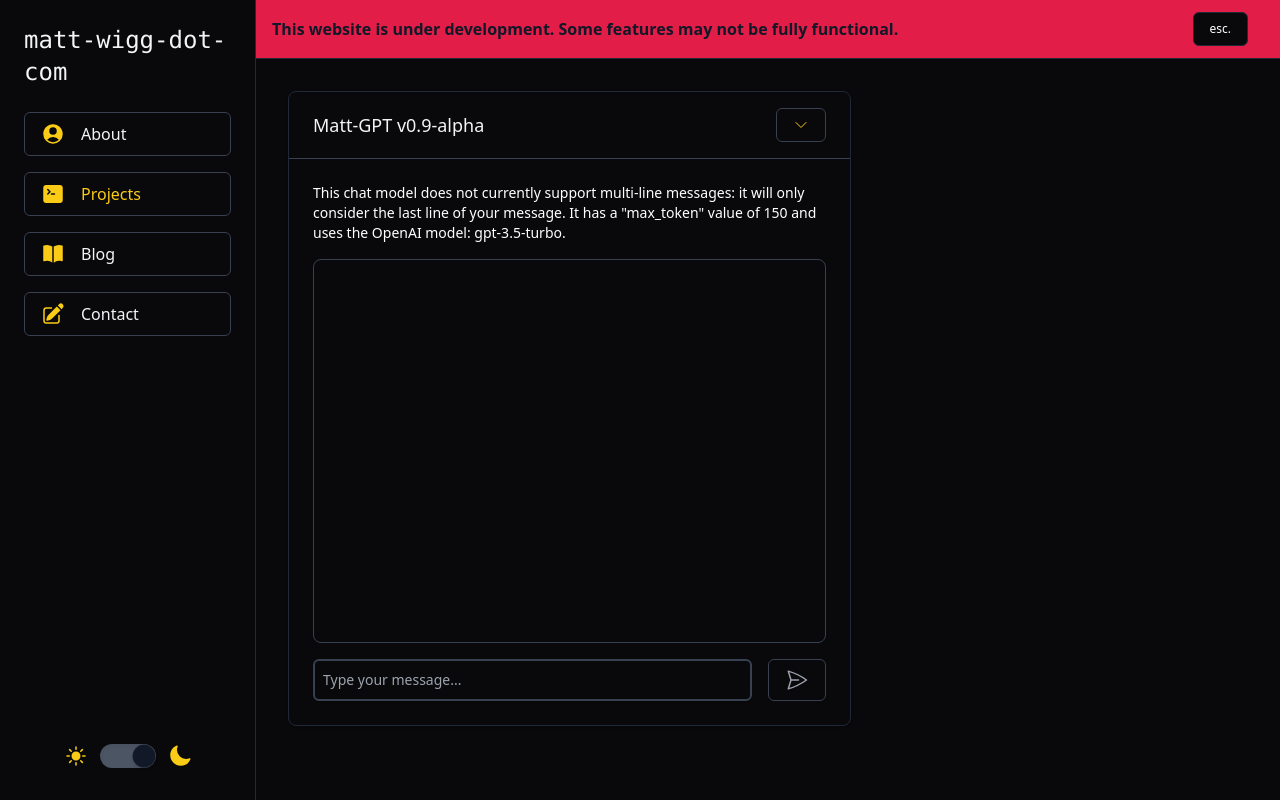
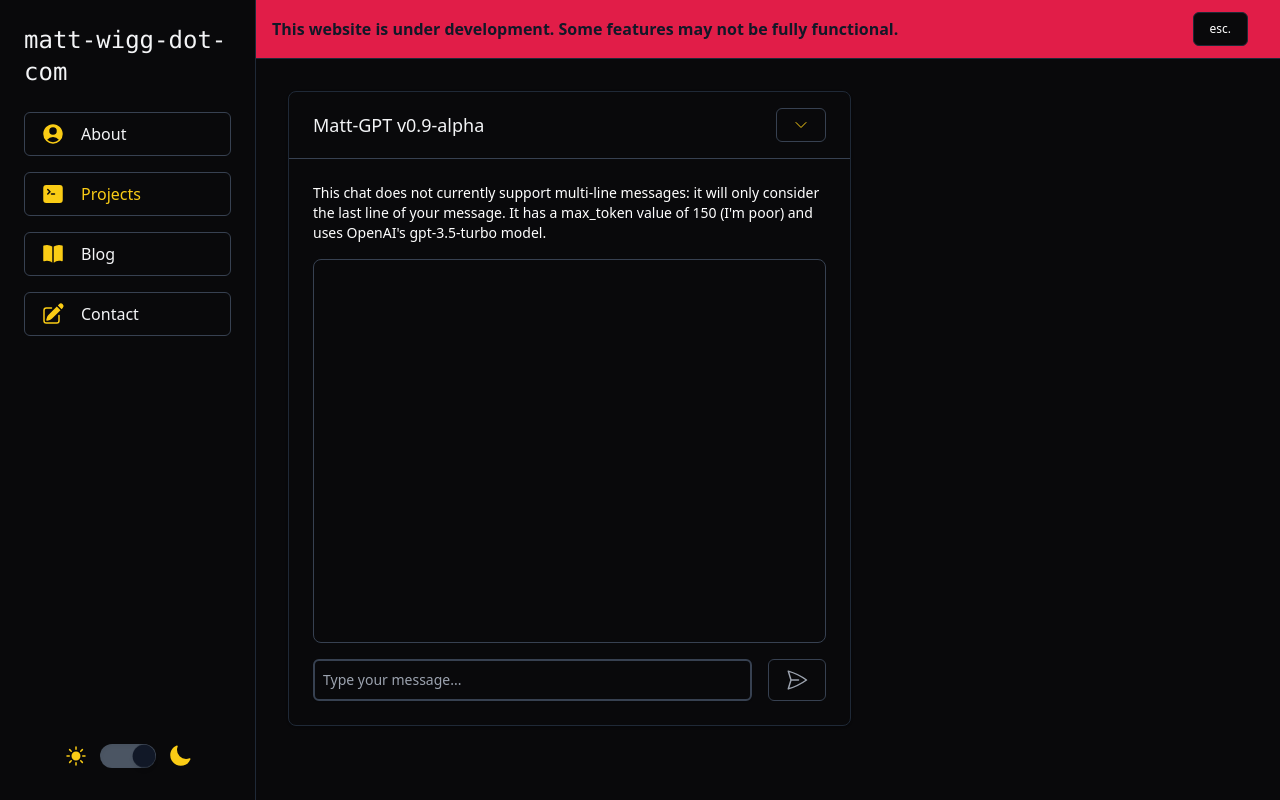
Before and after one commit to matt-wigg/matt-wigg-dot-com, a Next.js app: page /projects in a window 1280 px wide. Built offline with nearby package versions, Linux system fonts and the light colour scheme.

Commit message:
token and style updates to chat

```diff
--- a/src/components/ChatForm.tsx
+++ b/src/components/ChatForm.tsx
@@ -83,10 +83,10 @@ const ChatForm = ({ show }: { show: boolean }) => {
         {contentVisible && (
           <div className='border-t border-gray-700 dark:border-gray-700 px-4 py-5 sm:p-6'>
             <p className='pb-4'>
-              This chat model does not currently support multi-line messages: it
-              will only consider the last line of your message. It has a
-              &quot;max_token&quot; value of 150 and uses the OpenAI model:
-              gpt-3.5-turbo.
+              This chat does not currently support multi-line messages: it will
+              only consider the last line of your message. It has a max_token
+              value of 150 (I&apos;m poor) and uses OpenAI&apos;s gpt-3.5-turbo
+              model.
             </p>
             <div className='overflow-y-auto h-96 mb-4 border border-gray-700 rounded-lg p-4 bg-white dark:bg-zinc-950 dark:text-gray-300'>
               {messages.map((message, index) => (
@@ -95,7 +95,7 @@ const ChatForm = ({ show }: { show: boolean }) => {
                     className={`${
                       message.startsWith('User:')
                         ? 'dark:text-gray-400'
-                        : 'font-bold text-purple-800 dark:text-yellow-400'
+                        : 'font-bold dark:text-yellow-400'
                     }`}
                   >
                     {message}
```
